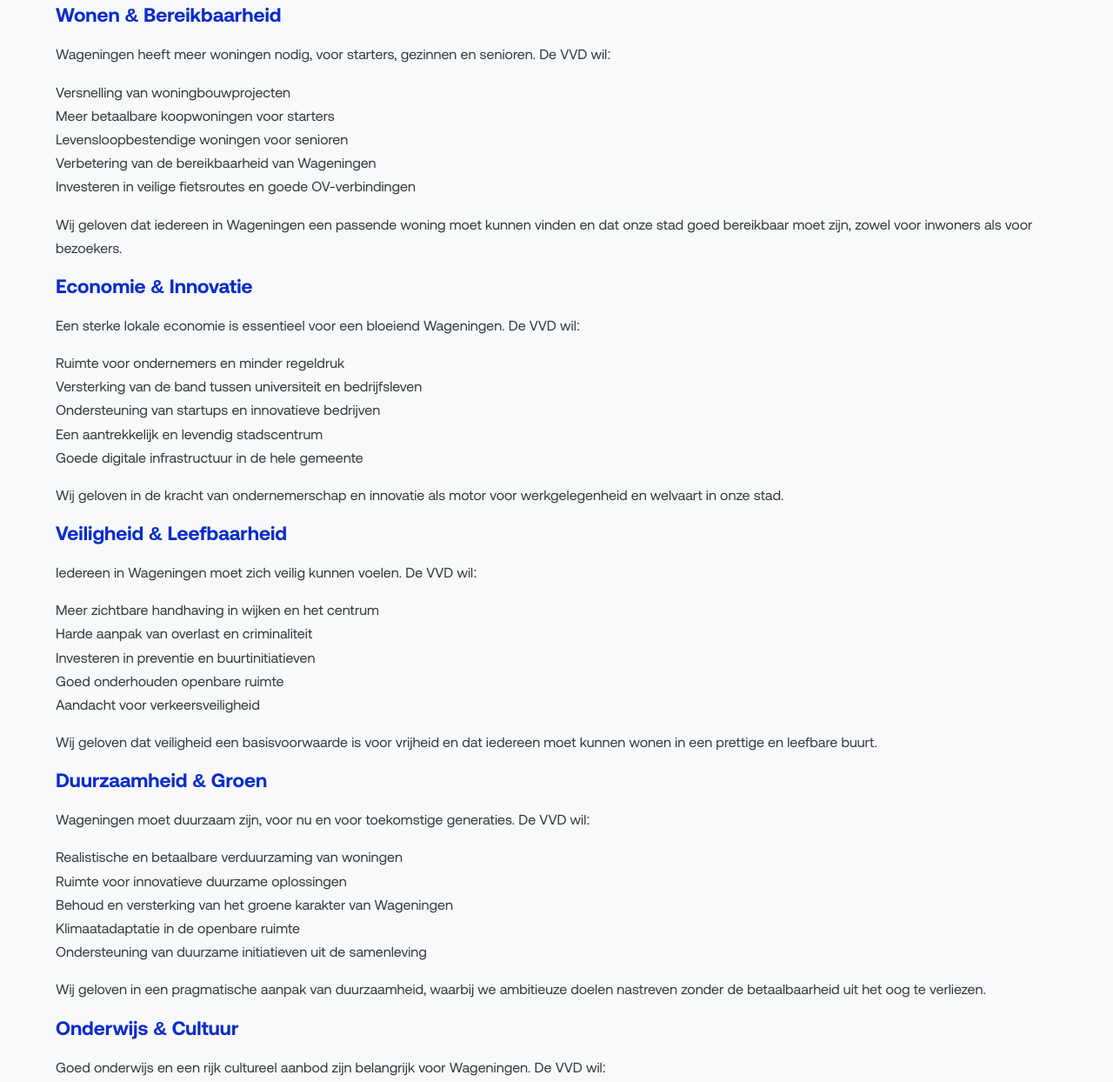
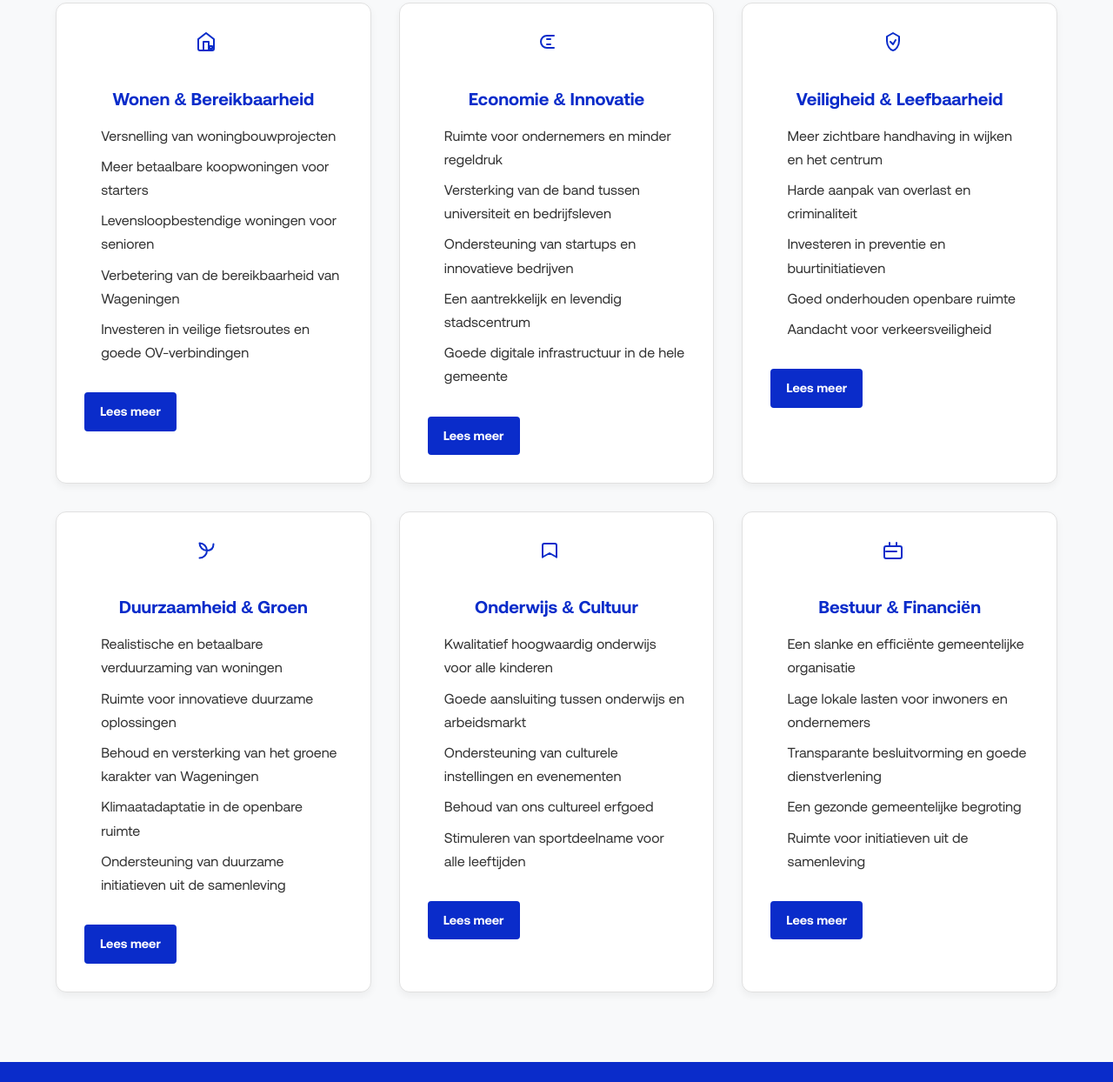
Before and after one commit to jok3rboyy/VVD-Wageningen, a website: page standpunten.html in a window 1280 px wide. Shown: the part 734-1978 px from the top of the page at 87% size. Drawn offline with Linux system fonts and the light colour scheme; a web font is replaced by a local one.

Commit message:
aanpassingen

```diff
--- a/standpunten.html
+++ b/standpunten.html
@@ -97,66 +97,58 @@
           <h2 class="section-title">Speerpunten</h2>
 
           <div class="standpunten-grid">
+
             <div class="standpunt-card" id="wonen">
               <div class="standpunt-header">
+                <svg xmlns="http://www.w3.org/2000/svg" width="40" height="40" fill="none" stroke="#0A2CCA" stroke-width="2" stroke-linecap="round" stroke-linejoin="round" class="icon">
+                  <path d="M3 9L12 2l9 7v11a2 2 0 0 1-2 2H5a2 2 0 0 1-2-2V9z"/>
+                  <polyline points="9 22 9 12 15 12 15 22"/>
+                  <path d="M16 17h3v3h-3z"/>
+                </svg>
                 <h3>Wonen & Bereikbaarheid</h3>
               </div>
               <div class="standpunt-content">
-                <p>
-                  Wageningen heeft meer woningen nodig, voor starters, gezinnen
-                  en senioren. De VVD wil:
-                </p>
                 <ul>
                   <li>Versnelling van woningbouwprojecten</li>
                   <li>Meer betaalbare koopwoningen voor starters</li>
                   <li>Levensloopbestendige woningen voor senioren</li>
                   <li>Verbetering van de bereikbaarheid van Wageningen</li>
-                  <li>
-                    Investeren in veilige fietsroutes en goede OV-verbindingen
-                  </li>
+                  <li>Investeren in veilige fietsroutes en goede OV-verbindingen</li>
                 </ul>
-                <p>
-                  Wij geloven dat iedereen in Wageningen een passende woning
-                  moet kunnen vinden en dat onze stad goed bereikbaar moet zijn,
-                  zowel voor inwoners als voor bezoekers.
-                </p>
+                <a href="#wonen" class="btn">Lees meer</a>
               </div>
             </div>
 
             <div class="standpunt-card" id="economie">
               <div class="standpunt-header">
+                <svg xmlns="http://www.w3.org/2000/svg" width="40" height="40" fill="none" stroke="#0A2CCA" stroke-width="2" stroke-linecap="round" stroke-linejoin="round" class="icon">
+                  <path d="M17 5H9a5 5 0 0 0 0 14h8"/>
+                  <line x1="13" y1="9" x2="9" y2="9"/>
+                  <line x1="13" y1="15" x2="9" y2="15"/>
+                </svg>
                 <h3>Economie & Innovatie</h3>
               </div>
               <div class="standpunt-content">
-                <p>
-                  Een sterke lokale economie is essentieel voor een bloeiend
-                  Wageningen. De VVD wil:
-                </p>
                 <ul>
                   <li>Ruimte voor ondernemers en minder regeldruk</li>
-                  <li>
-                    Versterking van de band tussen universiteit en bedrijfsleven
-                  </li>
+                  <li>Versterking van de band tussen universiteit en bedrijfsleven</li>
                   <li>Ondersteuning van startups en innovatieve bedrijven</li>
                   <li>Een aantrekkelijk en levendig stadscentrum</li>
                   <li>Goede digitale infrastructuur in de hele gemeente</li>
                 </ul>
-                <p>
-                  Wij geloven in de kracht van ondernemerschap en innovatie als
-                  motor voor werkgelegenheid en welvaart in onze stad.
-                </p>
+                <a href="#economie" class="btn">Lees meer</a>
               </div>
             </div>
 
             <div class="standpunt-card" id="veiligheid">
               <div class="standpunt-header">
+                <svg xmlns="http://www.w3.org/2000/svg" width="40" height="40" fill="none" stroke="#0A2CCA" stroke-width="2" stroke-linecap="round" stroke-linejoin="round" class="icon">
+                  <path d="M12 2l7 4v5c0 5.55-3.84 10.74-7 11-3.16-.26-7-5.45-7-11V6l7-4z"/>
+                  <polyline points="9 12 12 15 15 10"/>
+                </svg>
                 <h3>Veiligheid & Leefbaarheid</h3>
               </div>
               <div class="standpunt-content">
-                <p>
-                  Iedereen in Wageningen moet zich veilig kunnen voelen. De VVD
-                  wil:
-                </p>
                 <ul>
                   <li>Meer zichtbare handhaving in wijken en het centrum</li>
                   <li>Harde aanpak van overlast en criminaliteit</li>
@@ -164,76 +156,58 @@
                   <li>Goed onderhouden openbare ruimte</li>
                   <li>Aandacht voor verkeersveiligheid</li>
                 </ul>
-                <p>
-                  Wij geloven dat veiligheid een basisvoorwaarde is voor
-                  vrijheid en dat iedereen moet kunnen wonen in een prettige en
-                  leefbare buurt.
-                </p>
+                <a href="#veiligheid" class="btn">Lees meer</a>
               </div>
             </div>
 
             <div class="standpunt-card" id="duurzaamheid">
               <div class="standpunt-header">
+                <svg xmlns="http://www.w3.org/2000/svg" width="40" height="40" fill="none" stroke="#0A2CCA" stroke-width="2" stroke-linecap="round" stroke-linejoin="round" class="icon">
+                  <path d="M4.5 20.5c4.7 0 8.5-3.8 8.5-8.5S9.2 3.5 4.5 3.5c0 4.7 3.8 8.5 8.5 8.5S20.5 9.2 20.5 4.5"/>
+                </svg>
                 <h3>Duurzaamheid & Groen</h3>
               </div>
               <div class="standpunt-content">
-                <p>
-                  Wageningen moet duurzaam zijn, voor nu en voor toekomstige
-                  generaties. De VVD wil:
-                </p>
                 <ul>
                   <li>Realistische en betaalbare verduurzaming van woningen</li>
                   <li>Ruimte voor innovatieve duurzame oplossingen</li>
-                  <li>
-                    Behoud en versterking van het groene karakter van Wageningen
-                  </li>
+                  <li>Behoud en versterking van het groene karakter van Wageningen</li>
                   <li>Klimaatadaptatie in de openbare ruimte</li>
-                  <li>
-                    Ondersteuning van duurzame initiatieven uit de samenleving
-                  </li>
+                  <li>Ondersteuning van duurzame initiatieven uit de samenleving</li>
                 </ul>
-                <p>
-                  Wij geloven in een pragmatische aanpak van duurzaamheid,
-                  waarbij we ambitieuze doelen nastreven zonder de
-                  betaalbaarheid uit het oog te verliezen.
-                </p>
+                <a href="#duurzaamheid" class="btn">Lees meer</a>
               </div>
             </div>
 
             <div class="standpunt-card" id="onderwijs">
               <div class="standpunt-header">
+                <svg xmlns="http://www.w3.org/2000/svg" width="40" height="40" fill="none" stroke="#0A2CCA" stroke-width="2" stroke-linecap="round" stroke-linejoin="round" class="icon">
+                  <path d="M4 19.5V6a2 2 0 0 1 2-2h12a2 2 0 0 1 2 2v13.5"/>
+                  <path d="M4 19.5L12 15l8 4.5"/>
+                </svg>
                 <h3>Onderwijs & Cultuur</h3>
               </div>
               <div class="standpunt-content">
-                <p>
-                  Goed onderwijs en een rijk cultureel aanbod zijn belangrijk
-                  voor Wageningen. De VVD wil:
-                </p>
                 <ul>
                   <li>Kwalitatief hoogwaardig onderwijs voor alle kinderen</li>
                   <li>Goede aansluiting tussen onderwijs en arbeidsmarkt</li>
-                  <li>
-                    Ondersteuning van culturele instellingen en evenementen
-                  </li>
+                  <li>Ondersteuning van culturele instellingen en evenementen</li>
                   <li>Behoud van ons cultureel erfgoed</li>
                   <li>Stimuleren van sportdeelname voor alle leeftijden</li>
                 </ul>
-                <p>
-                  Wij geloven dat onderwijs, cultuur en sport bijdragen aan
-                  persoonlijke ontwikkeling en sociale cohesie in onze stad.
-                </p>
+                <a href="#onderwijs" class="btn">Lees meer</a>
               </div>
             </div>
 
             <div class="standpunt-card" id="bestuur">
               <div class="standpunt-header">
+                <svg xmlns="http://www.w3.org/2000/svg" width="40" height="40" fill="none" stroke="#0A2CCA" stroke-width="2" stroke-linecap="round" stroke-linejoin="round" class="icon">
+                  <rect x="2" y="7" width="20" height="14" rx="2"/>
+                  <path d="M16 3v4M8 3v4m-4 6h12"/>
+                </svg>
                 <h3>Bestuur & Financiën</h3>
               </div>
               <div class="standpunt-content">
-                <p>
-                  Een betrouwbare overheid die verstandig omgaat met
-                  belastinggeld. De VVD wil:
-                </p>
                 <ul>
                   <li>Een slanke en efficiënte gemeentelijke organisatie</li>
                   <li>Lage lokale lasten voor inwoners en ondernemers</li>
@@ -241,13 +215,10 @@
                   <li>Een gezonde gemeentelijke begroting</li>
                   <li>Ruimte voor initiatieven uit de samenleving</li>
                 </ul>
-                <p>
-                  Wij geloven in een overheid die faciliteert in plaats van
-                  dicteert, en die zorgvuldig omgaat met het geld van de
-                  belastingbetaler.
-                </p>
+                <a href="#bestuur" class="btn">Lees meer</a>
               </div>
             </div>
+
           </div>
         </div>
       </section>
@@ -262,18 +233,13 @@
             </p>
           </div>
           <div class="cta-buttons">
-            <a
-              href="https://www.vvd.nl/word-lid"
-              target="_blank"
-              rel="noopener noreferrer"
-              class="btn btn-cta btn-light"
-              >Word Lid</a
-            >
+            <a href="https://www.vvd.nl/word-lid" target="_blank" rel="noopener noreferrer" class="btn btn-cta btn-light">Word Lid</a>
             <a href="/contact" class="btn btn-cta">Neem Contact Op</a>
           </div>
         </div>
       </section>
     </main>
+
 
     <footer class="footer">
       <div class="container">
--- a/style.css
+++ b/style.css
@@ -427,6 +427,75 @@
   font-weight: 700;
   font-size: 1.05rem; /* Iets groter */
   margin: 0;
+}
+.standpunten-grid {
+  display: grid;
+  grid-template-columns: repeat(auto-fit, minmax(280px, 1fr));
+  gap: 2rem;
+  margin-top: 2rem;
+}
+
+.standpunt-card {
+  background: #ffffff;
+  border: 1px solid #e0e0e0;
+  border-radius: 12px;
+  padding: 2rem;
+  box-shadow: 0 4px 8px rgba(0, 0, 0, 0.05);
+  transition: transform 0.2s ease;
+}
+
+.standpunt-card:hover {
+  transform: translateY(-4px);
+}
+
+.standpunt-header {
+  text-align: center;
+  margin-bottom: 1rem;
+}
+
+.standpunt-header .icon {
+  margin-bottom: 1rem;
+}
+
+.standpunt-header h3 {
+  font-family: 'Aeonik', Arial, sans-serif;
+  font-weight: bold;
+  font-size: 1.25rem;
+  color: #0A2CCA;
+  margin: 0;
+}
+
+.standpunt-content ul {
+  padding-left: 1.2rem;
+  margin-top: 0.5rem;
+  margin-bottom: 1rem;
+  color: #333;
+}
+
+.standpunt-content ul li {
+  margin-bottom: 0.5rem;
+}
+
+.standpunt-content .btn {
+  display: inline-block;
+  margin-top: 1rem;
+  background-color: #0A2CCA;
+  color: white;
+  padding: 0.5rem 1rem;
+  border-radius: 4px;
+  text-decoration: none;
+  font-weight: bold;
+  transition: background-color 0.2s ease;
+}
+
+.standpunt-content .btn:hover {
+  background-color: #0844c7;
+}
+
+@media (max-width: 768px) {
+  .standpunten-grid {
+    grid-template-columns: 1fr;
+  }
 }
 
 /* --- Call to Action Section --- */
@@ -2012,3 +2081,12 @@
     text-align: center;
     padding: 2rem;
 }
+
+.standpunt-item {
+  text-align: center;
+  padding: 20px;
+}
+
+.standpunt-item svg {
+  margin-bottom: 16px;
+}
```
Also changed, not shown: actueel.html (+2 -2 lines), index.html (+32 -10 lines).
